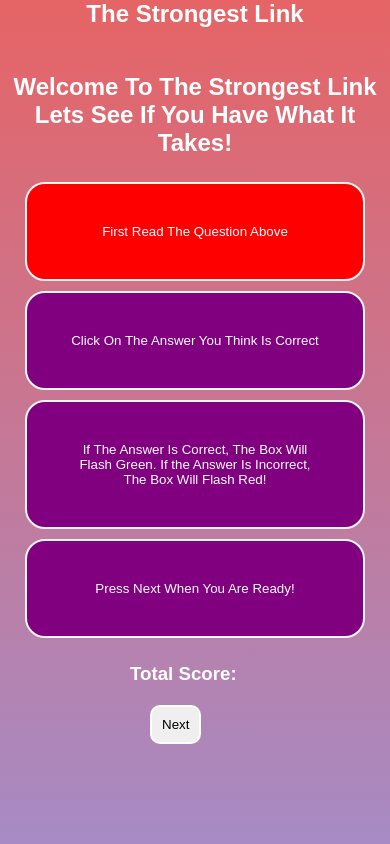
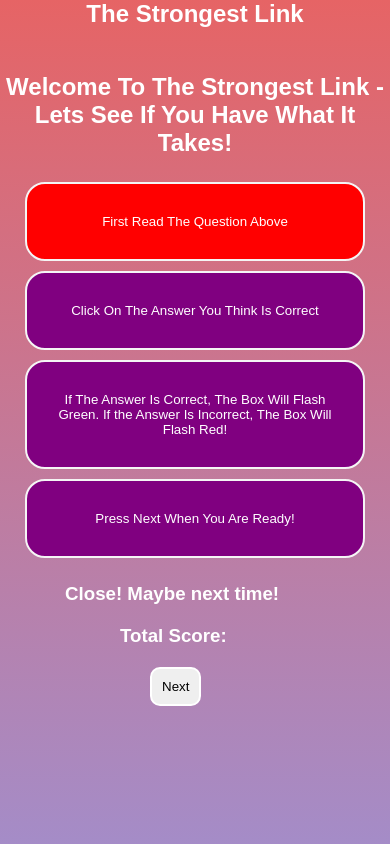
Before and after one commit to Tufiale/Which-Word, a website built with Vite: page index.html in a window 390 px wide. Both pictures are taken after a click on the button "First Read The Question Above". Shown: the top 844 px of the page. Built offline with nearby package versions, Linux system fonts and the light colour scheme; a web font is replaced by a local one.

Commit message:
More media queries

```diff
--- a/index.html
+++ b/index.html
@@ -21,9 +21,7 @@
   </header>
   <main class="quiz">
     <section class="quiz__container">
-      <h2 class="quiz__question">Welcome To The Strongest Link
-        Lets See If You Have What It Takes!
-      </h2>
+      <h2 class="quiz__question">Welcome To The Strongest Link - Lets See If You Have What It Takes!</h2>
       <div class="quiz__image">
       </div>
       <div class="answers_container">
@@ -38,9 +36,10 @@
   </main>
 
   <footer class="footer__container">
+    <h3 class="footer__answer"></h3>
     <h3 class="footer">Total Score:</h3>
     <p class="footer__score"></p>
-    <button class="next">Next</button>
+    <button class="footer__next">Next</button>
   </footer>
   <script type="module" src="/src/main.ts"></script>
 </body>
--- a/src/answers.scss
+++ b/src/answers.scss
@@ -8,7 +8,7 @@
 .answers__buttons {
   height: auto;
   justify-content: space-between;
-  padding: 40px;
+  padding: 30px;
   margin: 5px;
   border: whitesmoke solid 2px;
   transition-duration: 0.4s;
@@ -19,3 +19,10 @@
 .answers__buttons:hover {
   color: orange;
 }
+
+@media screen and (min-width: 1024px) {
+  .answers_container {
+    margin: 50px;
+    padding: 0;
+  }
+}
--- a/src/footer.scss
+++ b/src/footer.scss
@@ -1,20 +1,24 @@
 .footer__container {
-  margin-left: 130px;
   margin-bottom: 100%;
 }
 
-.footer__countdown {
-  padding: 20px;
+.footer {
+  margin-left: 120px;
+}
+
+.footer__answer {
+  padding-bottom: 20px;
+  margin-left: 65px;
 }
 
 .footer__score {
   font-size: x-large;
-  margin-left: 50px;
+  margin-left: 175px;
   padding-top: 10px;
 }
 
-.next {
-  margin-left: 20px;
+.footer__next {
+  margin-left: 150px;
   margin-top: 10px;
   color: black;
   border: 2px white solid;
@@ -22,15 +26,23 @@
   border-radius: 10px;
 }
 
-@media screen and (min-width: 768px) {
+@media screen and (min-width: 425px) {
   .footer__container {
-    margin-left: 350px;
+    margin-left: 25px;
   }
 }
 
+@media screen and (min-width: 768px) {
+  .footer__container {
+    margin-left: 200px;
+  }
+  .footer {
+    margin-left: 125px;
+  }
+}
 @media screen and (min-width: 1024px) {
   .footer__container {
-    margin-left: 450px;
+    margin-left: 320px;
   }
 }
 
--- a/src/main.ts
+++ b/src/main.ts
@@ -5,8 +5,11 @@ import { quizQuestions } from "./data";
 let currentQuestion = document.querySelector(".quiz__question") as HTMLElement;
 let currentAnswers =
   document.querySelectorAll<HTMLButtonElement>(".answers__buttons");
-const nextBtn = document.querySelector(".next") as HTMLButtonElement;
+const nextBtn = document.querySelector(".footer__next") as HTMLButtonElement;
 const score = document.querySelector(".footer__score") as HTMLHeadingElement;
+const messageHolder = document.querySelector(
+  ".footer__answer"
+) as HTMLHeadingElement;
 
 let currentQuestionNumber = 0;
 let correctScore: any = 0;
@@ -25,6 +28,7 @@ const handleUpdateQuestion = () => {
   updateQuizText();
   currentAnswers.forEach((answer) => {
     answer.style.backgroundColor = "";
+    messageHolder.innerText = "";
   });
 };
 
@@ -32,11 +36,12 @@ const handleAnswer = (event: any) => {
   const userAnswer = event.currentTarget.textContent;
   if (userAnswer === quizQuestions[currentQuestionNumber].answer) {
     event.currentTarget.style.backgroundColor = "green";
-    console.log(event);
     correctScore++;
     score.innerText = correctScore;
+    messageHolder.innerText = "You're actually quite clever!";
   } else {
     event.currentTarget.style.backgroundColor = "red";
+    messageHolder.innerText = "Close! Maybe next time!";
   }
 };
 
```
